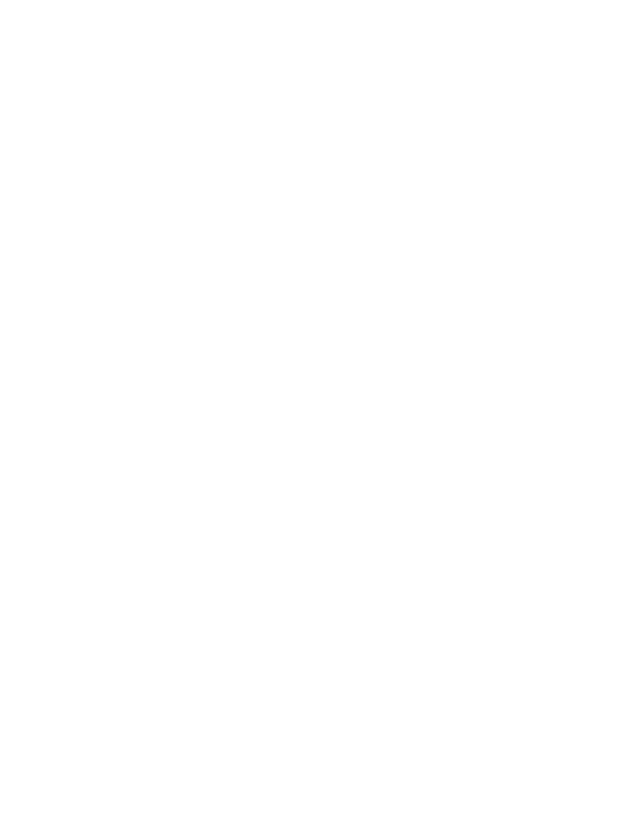
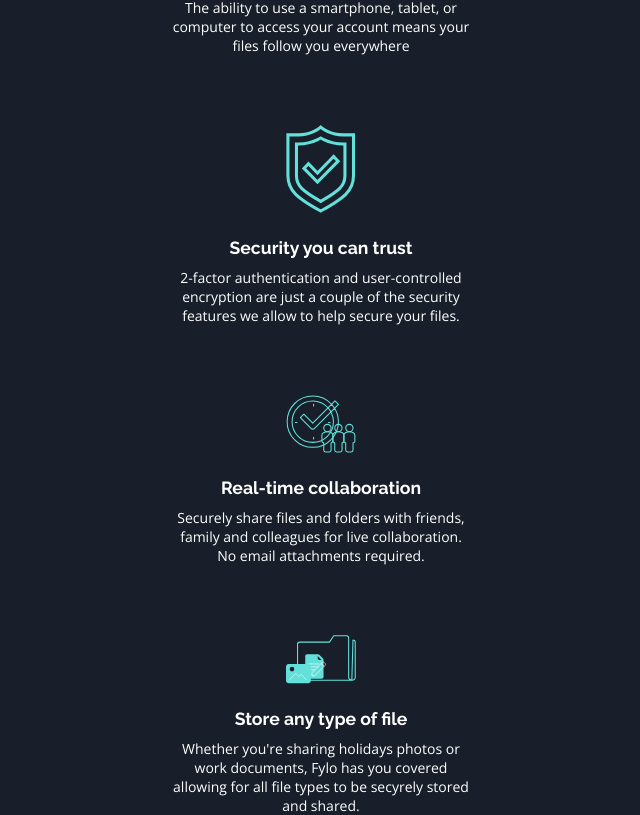
Before and after one commit to CarlosESRosa/Frontend-Mentor, a React (Create React App) app in the folder fylo-landing-page/: page / in a window 1280 px wide. Shown: the part 817-1632 px from the top of the page, without its empty margins (319-959 px from the left). Before the commit the page ends 800 px from the top, so only its background shows below. Built offline with nearby package versions, Linux system fonts and the light colour scheme.

Commit message:
feat: :sparkles: Attributes section

```diff
--- a/fylo-landing-page/src/App.js
+++ b/fylo-landing-page/src/App.js
@@ -1,10 +1,15 @@
 import Header from "./components/Header/Header.js";
 import ilustrationIntro from "./images/illustration-intro.png";
+import attibuteImg1 from "./images/icon-access-anywhere.svg";
+import attibuteImg2 from "./images/icon-security.svg";
+import attibuteImg3 from "./images/icon-collaboration.svg";
+import attibuteImg4 from "./images/icon-any-file.svg";
 
 import "./css/App.css";
 import "./css/Config.css";
 import "./css/GetStarted.css";
 import Button from "./components/Button/Button1.js";
+import Attribute from "./components/Attribute/Attribute.js";
 
 function App() {
   return (
@@ -22,6 +27,32 @@
         </p>
         <Button text="Get Started" />
       </div>
+      <div className="attributes">
+        <Attribute
+          img={attibuteImg1}
+          alt="Computer and cell phone"
+          title="Access your files, anywhere"
+          text="The ability to use a smartphone, tablet, or computer to access your account means your files follow you everywhere"
+        />
+        <Attribute
+          img={attibuteImg2}
+          alt="security shield"
+          title="Security you can trust"
+          text="2-factor authentication and user-controlled encryption are just a couple of the security features we allow to help secure your files."
+        />
+        <Attribute
+          img={attibuteImg3}
+          alt="Peoples colaborating"
+          title="Real-time collaboration"
+          text="Securely share files and folders with friends, family and colleagues for live collaboration. No email attachments required."
+        />
+        <Attribute
+          img={attibuteImg4}
+          alt="Store File"
+          title="Store any type of file"
+          text="Whether you're sharing holidays photos or work documents, Fylo has you covered allowing for all file types to be secyrely stored and shared."
+        />
+      </div>
     </main>
   );
 }
--- /dev/null
+++ b/fylo-landing-page/src/components/Attribute/Attribute.css
@@ -0,0 +1,29 @@
+.attributes {
+  width: 300px;
+  text-align: center;
+  margin: auto;
+  margin-top: 120px;
+}
+
+.attributes div {
+  margin-top: 70px;
+}
+
+.attributes div img {
+  width: 70px;
+}
+
+.attributes div h2 {
+  color: var(--Neutral);
+  font-weight: 700;
+  font-size: 1.1rem;
+  font-family: "Raleway", sans-serif;
+  margin-top: 20px;
+}
+
+.attributes div p {
+  color: var(--Neutral);
+  font-weight: 400;
+  font-size: 14px;
+  margin-top: 10px;
+}
--- /dev/null
+++ b/fylo-landing-page/src/components/Attribute/Attribute.js
@@ -0,0 +1,13 @@
+import React from "react";
+
+import "./Attribute.css";
+
+export default function Attribute({ img, alt, title, text }) {
+  return (
+    <div>
+      <img src={img} alt={alt}></img>
+      <h2>{title}</h2>
+      <p>{text}</p>
+    </div>
+  );
+}
```
